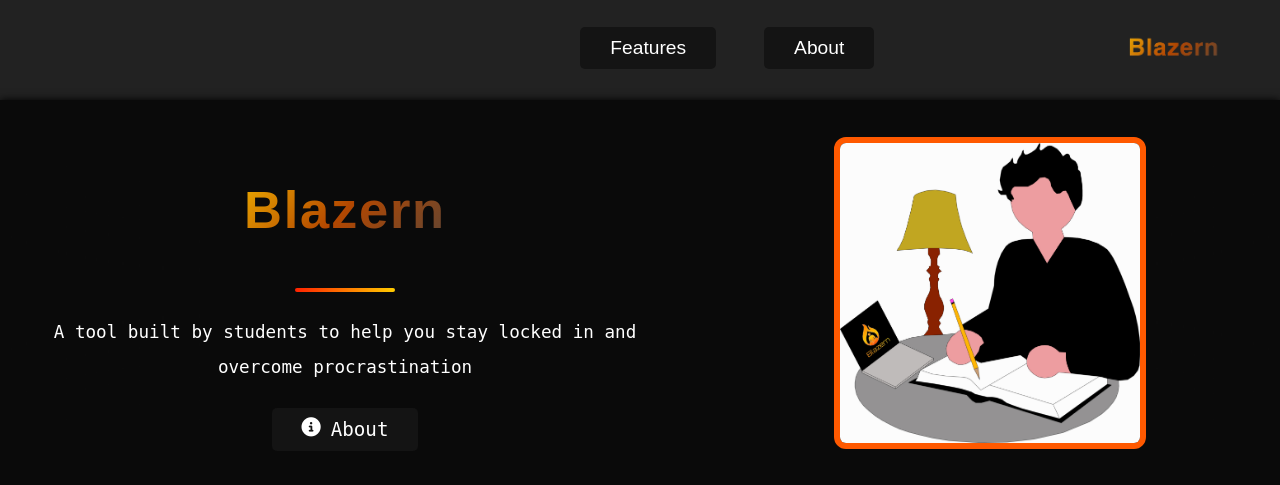
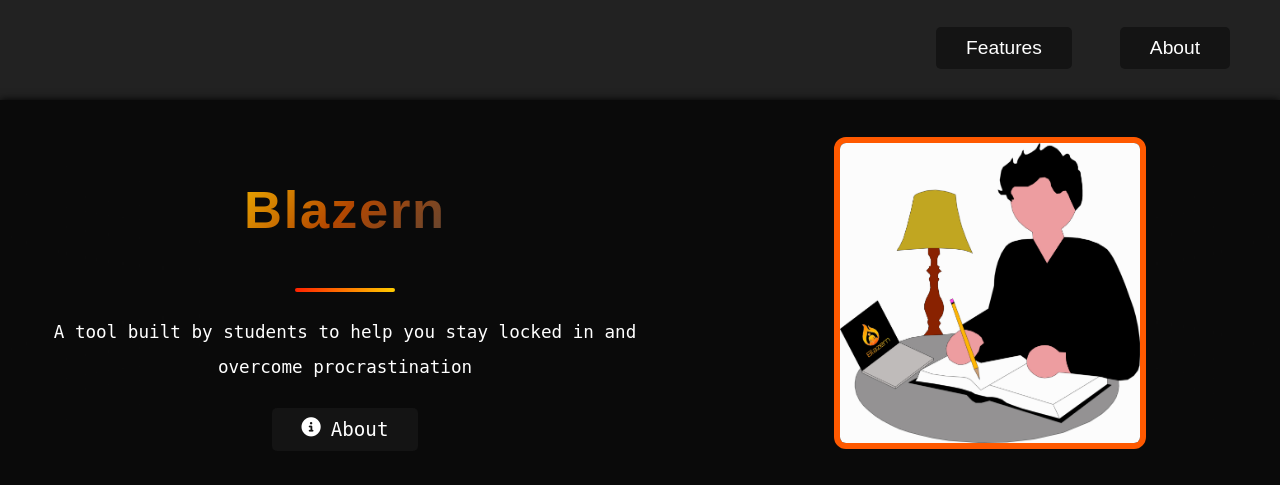
Before and after one commit to Holedroppersgithubacc2/Blazern, a Flask app: page / in a window 1280 px wide. Shown: the top 485 px of the page. Run offline with Flask 3, Linux system fonts and the light colour scheme; some libraries are stand-ins or nearby versions.

Commit message:
Refactor _about.html for improved structure

```diff
--- a/templates/_about.html
+++ b/templates/_about.html
@@ -18,10 +18,6 @@
       <li><a href="/features">Features</a></li>
       <li><a href="/about">About</a></li>
     </ul>
-
-    <div class="nav-image">
-        <img src="{{ url_for('static', filename='blazerntext.png') }}" alt="Nav Image">
-    </div>
   </header>
 
   <section>
```
